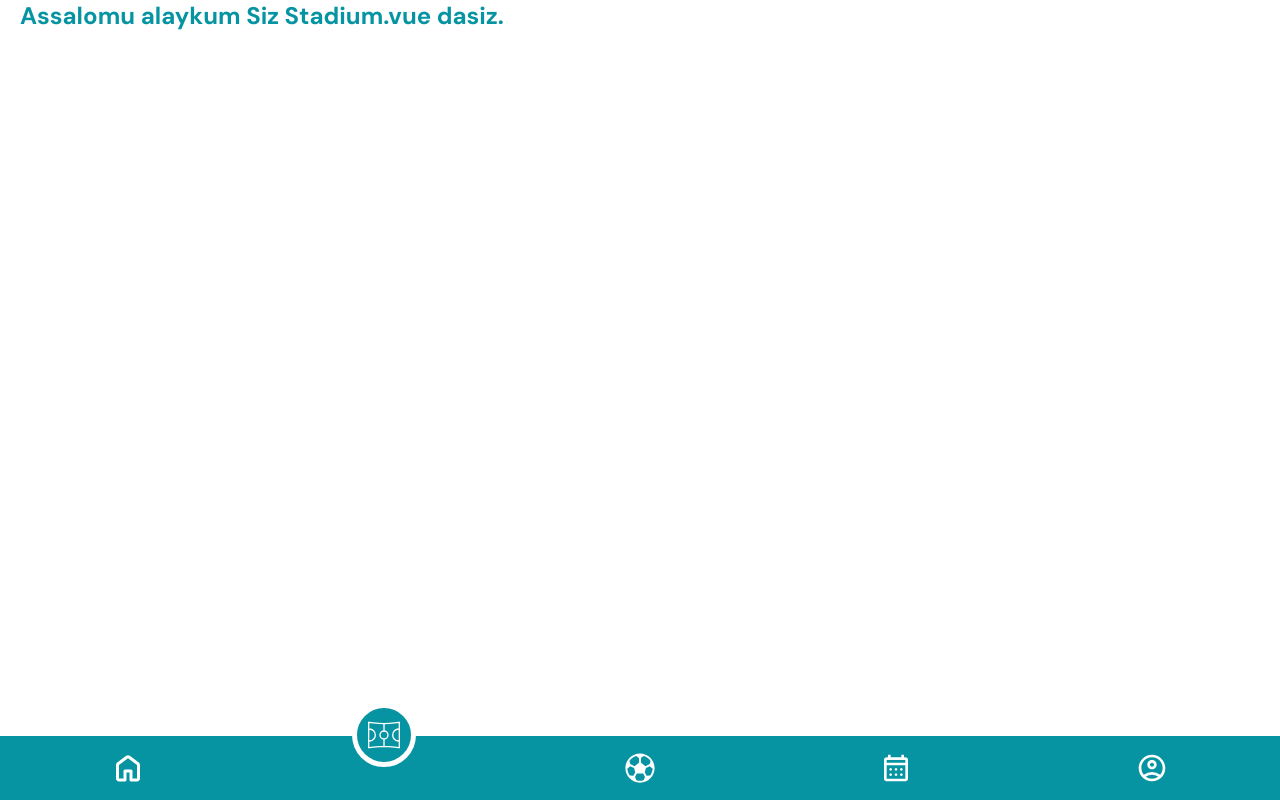
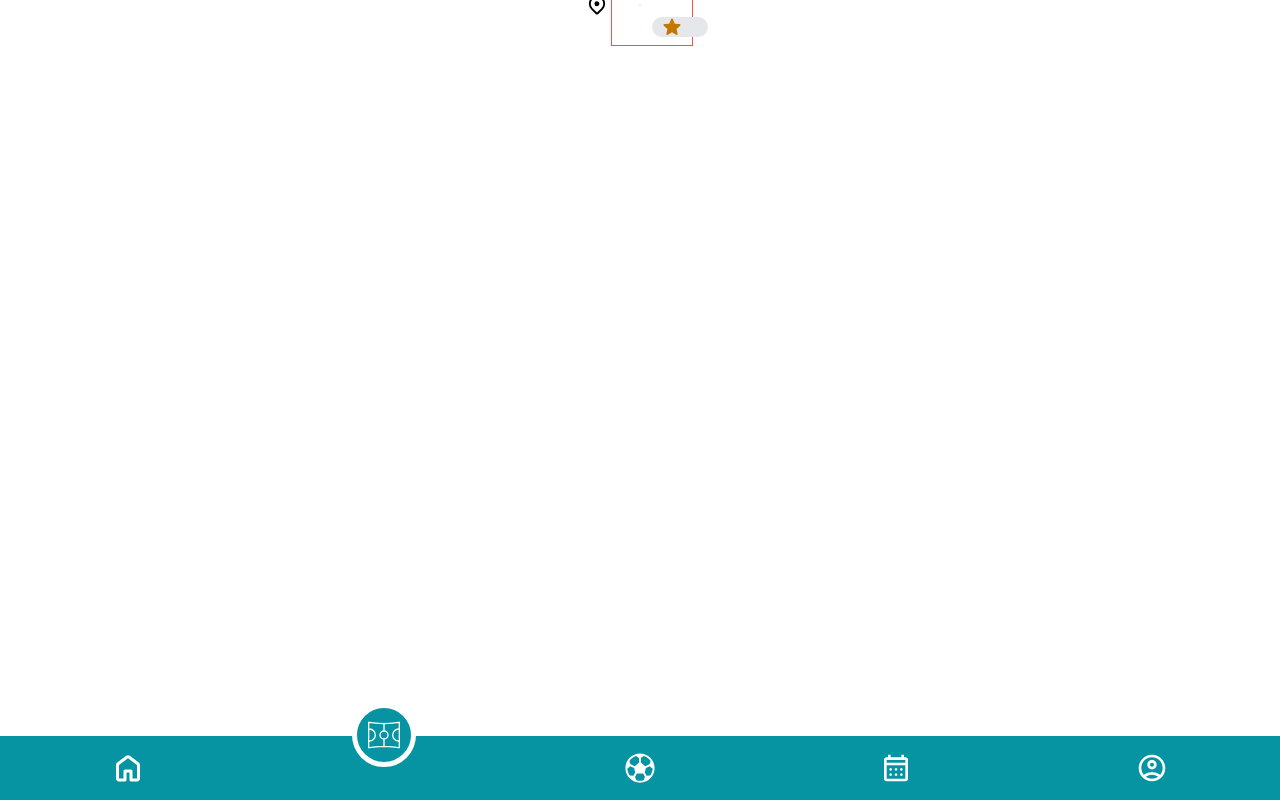
Before and after one commit to IT-Forelead/gazon, a Vue app: page /stadium in a window 1280 px wide. Built offline with nearby package versions, Linux system fonts and the light colour scheme; what vue3-marquee would draw is missing.

Commit message:
fixed (props )

```diff
--- /dev/null
+++ b/src/components/Home Sections/CardStadium.vue
@@ -0,0 +1,19 @@
+<script setup>
+import stadiumListJson from "@/assets/data/stadiumList.json";
+import Stadium from "@/views/Stadium.vue";
+
+
+</script>
+
+<template>
+<div>
+  <Stadium
+      v-for="(stadium, index) in stadiumListJson"
+      :key="index"
+      :stadium="stadium"
+  />h
+</div>
+</template>
+
+<style scoped>
+</style>
--- a/src/views/Stadium.vue
+++ b/src/views/Stadium.vue
@@ -1,11 +1,60 @@
 <script setup>
+import useMoneyFormatter from "@/mixins/currencyFormatter";
+import StarIcon from "@/assets/icons/StarIcon.vue";
+import Location16 from "@/assets/icons/LocationIcon.vue";
+
+  defineProps({
+  stadium: Object
+})
 </script>
 
 <template>
-  <h1 class="text-2xl font-bold px-5 text-teal-500">
-    Assalomu alaykum Siz Stadium.vue dasiz.
-  </h1>
+  <div class="max-w-xl px-8 p  md:mx-auto">
+    <div class="flex flex-wrap justify-center mt-1">
+      <div>
+        <div class=" border w-full transition duration-300 flex flex-col rounded-xl">
+          <div class="relative ">
+            <div  class="  bg-gray-800 bg-opacity-50 w-full h-full  text-lg items-center absolute rounded-xl">
+              <div class="flex justify-center items-center space-x-1  h-full">
+                <span><Location16 class="h-5 w-5" /></span>
+                <p class="border border-red-500 p-10">{{stadium}}</p>
+              </div>
+            </div>
+            <div class="w-14 h-5 gap-x-1 flex items-center absolute top-3 left-3 bg-gray-200 text-black text-sm rounded-3xl p-2">
+              <StarIcon class="text-yellow-500 h-6 w-6"/>
+<!--              <p>{{assessment }}</p>-->
+            </div>
+<!--            <div class="h-36 bg-cover bg-center rounded-t-lg lg:h-40 xl:h-48 2xl:h-52" :style="{-->
+<!--        backgroundImage: `url(/images/${images[0]}.jpg)`}">-->
+<!--            </div>-->
+          </div>
+<!--          <div class="p-2">-->
+<!--            <div  class="border-b-2 pb-1">-->
+<!--              <h3 class="text-zinc-900 md:text-xl text-lg">-->
+<!--&lt;!&ndash;                {{title }}&ndash;&gt;-->
+<!--              </h3>-->
+<!--              <div  class="flex justify-between text-[#666] text-sm font-normal gap-x-2">-->
+<!--&lt;!&ndash;                <p>{{address }}</p>&ndash;&gt;-->
+<!--&lt;!&ndash;                <p>{{ useMoneyFormatter(price) }}</p>&ndash;&gt;-->
+<!--              </div>-->
+<!--            </div>-->
+<!--            <div class="flex justify-between items-center mt-2 relative">-->
+<!--              <button class="bg-teal-400 hover:bg-teal-500 transition duration-200 text-sm text-gray-50 rounded-full py-1 md:py-1.5 px-3 md:px-5">-->
+<!--                Booking-->
+<!--              </button>-->
+<!--              <div class="absolute left-1/2 ml-2 bg-zinc-400 top-0 border-l h-7 md:h-8 w-0.5"></div>-->
+<!--&lt;!&ndash;              <router-link :to="`/view-stadiums/${id}`" class="font-normal text-[#666] text-sm md:text-lg hover:text-teal-400">&ndash;&gt;-->
+<!--&lt;!&ndash;                Batafsil...&ndash;&gt;-->
+<!--&lt;!&ndash;              </router-link>&ndash;&gt;-->
+<!--            </div>-->
+<!--          </div>-->
+        </div>
+      </div>
+    </div>
+  </div>
+
 </template>
 
 <style scoped>
+
 </style>
```
